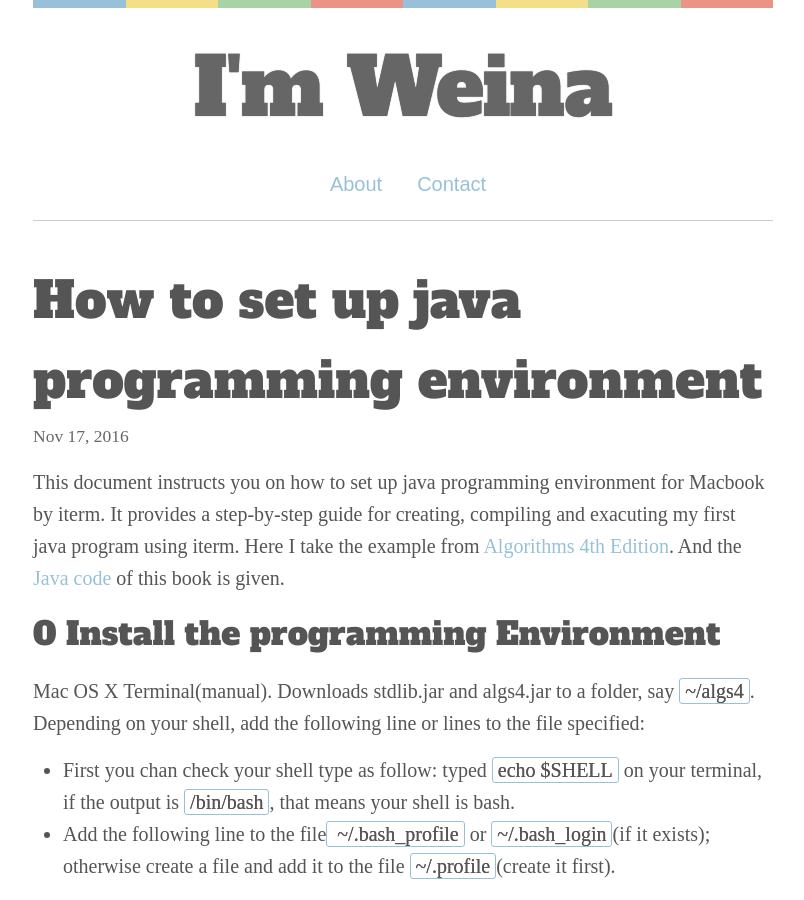
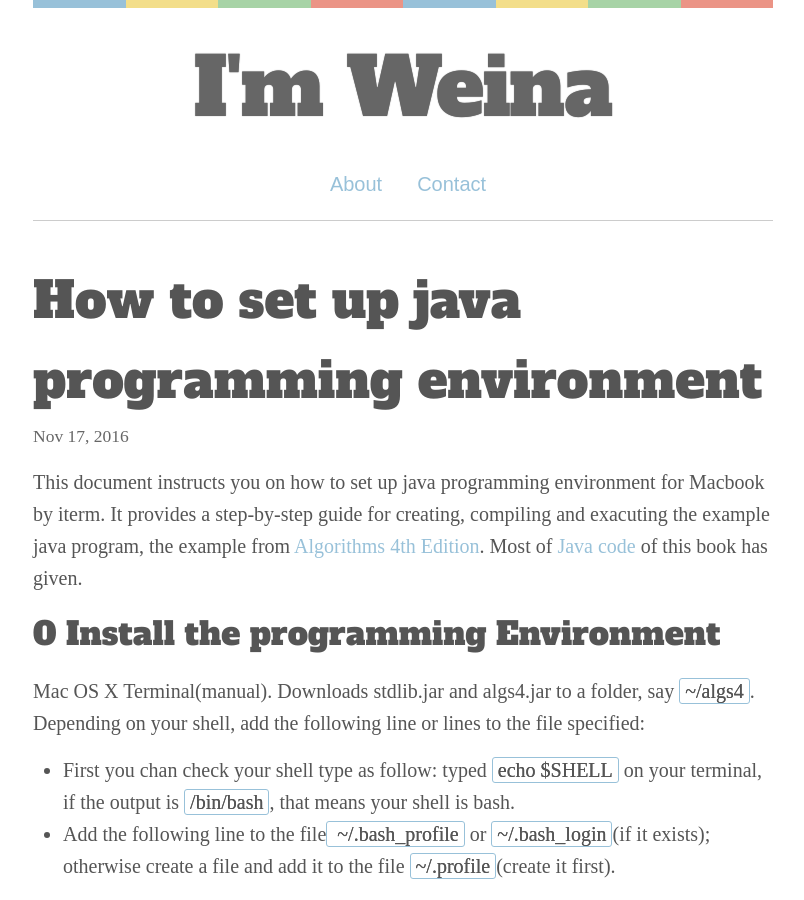
Before and after one commit to weina1117/weina1117.github.io, a Jekyll site: the page built from _posts/2016-11-17-algorithms4-try_to_learn_java.md, in a window 1280 px wide and 900 px high. Shown: the whole window, without its empty margins (237-1041 px from the left). Built offline with Jekyll 4.4.1, drawn with Linux system fonts in a browser that asks for light colours; some web fonts are replaced; comment, search, counter and statistics services are not loaded.

Commit message:
gramma update

```diff
--- a/_posts/2016-11-17-algorithms4-try_to_learn_java.md
+++ b/_posts/2016-11-17-algorithms4-try_to_learn_java.md
@@ -5,9 +5,8 @@ title: How to set up java programming environment
 
 This document instructs you on how to set up java programming environment for
 Macbook by iterm. It provides a step-by-step guide for creating, compiling and
-exacuting my first java program using iterm.  Here I take the example from
-[Algorithms 4th Edition](http://algs4.cs.princeton.edu/). And the [Java code](http://algs4.cs.princeton.edu/code/)
-of this book is given.
+exacuting the example java program, the example from [Algorithms 4th Edition](http://algs4.cs.princeton.edu/).
+Most of [Java code](http://algs4.cs.princeton.edu/code/) of this book has given.
 
 0 Install the programming Environment
 -------------------------------------
```
